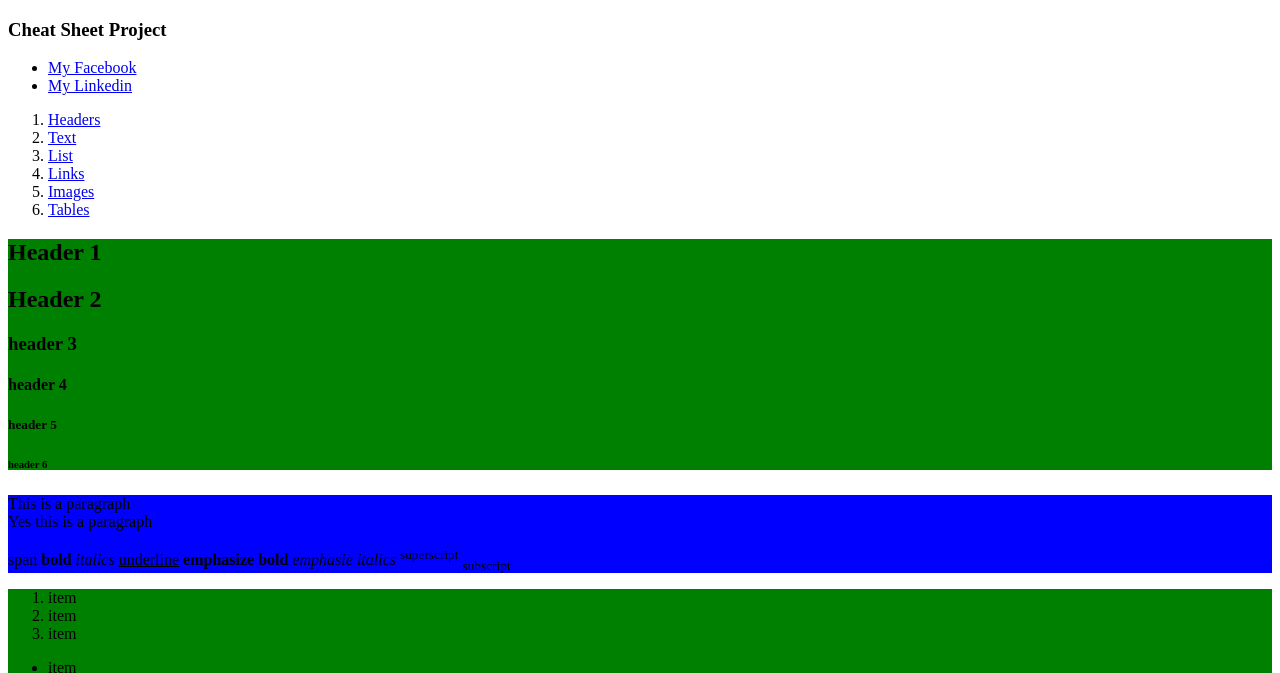
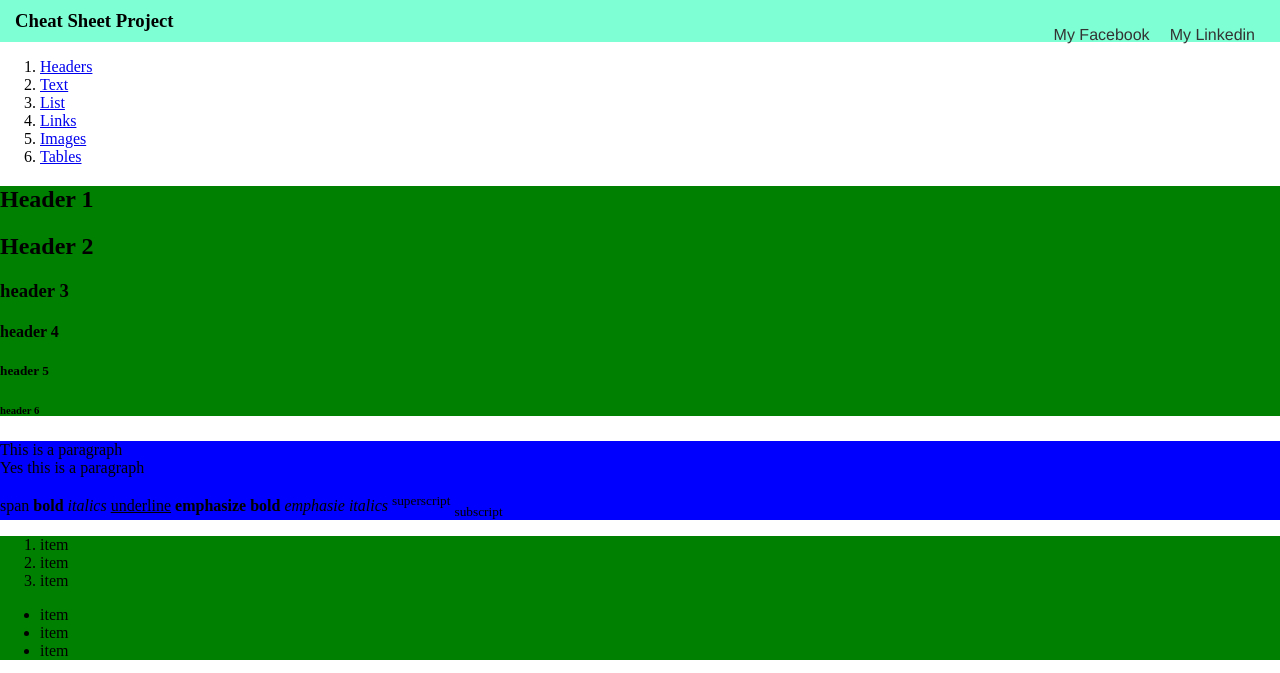
Before and after one commit to luisga315/cheat-sheet-project, a plain HTML site: page pages/index.html in a window 1280 px wide. Shown: the top 673 px of the page. Drawn offline with Linux system fonts and the light colour scheme.

Commit message:
Add styling for header

```diff
--- a/assets/css/style.css
+++ b/assets/css/style.css
@@ -1,12 +1,48 @@
 section {
        background-color: green;
      }
-     #text-section {
+#text-section {
        background-color: blue;
-     }
-     .red-text {
+  }
+  .red-text {
        color: red;
-     }
-     h2.red-text {
+  }
+  h2.red-text {
        font-size: 100px;
      }
+
+  header > h3 {
+    display: inline-block;
+    margin: 0;
+  }
+
+
+
+header > nav {
+  float: right;
+}
+
+
+header > nav > ul li {
+    float: left;
+    margin: 0 10px;
+    list-style: none;
+}
+
+body {
+    margin: 0;
+}
+
+header {
+    background-color: aquamarine;
+    padding: 10px 15px;
+}
+
+header > nav > ul li > a {
+    text-decoration: none;
+    color: #333;
+    font-family: helvetica, arial;
+
+    header > nav > ul {
+    padding: 0;
+    margin: 0;
```
